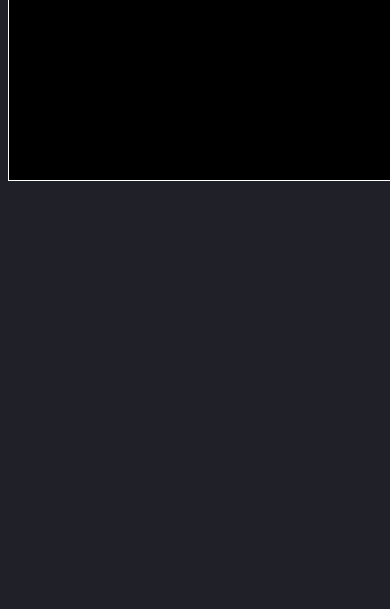
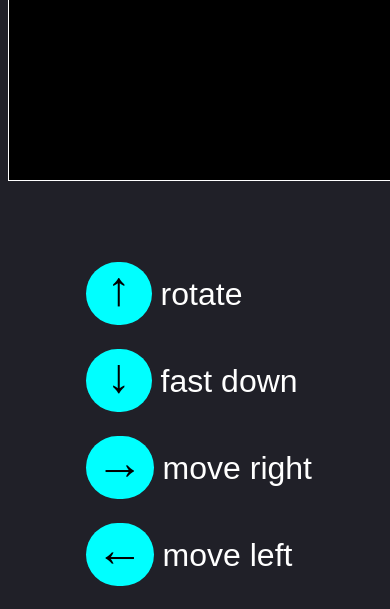
Before and after one commit to dariacherepina/tetris, a plain HTML site: page index.html in a window 390 px wide. Shown: the part 615-1224 px from the top of the page. Before the commit the page ends 844 px from the top, so only its background shows below. Drawn offline with Linux system fonts and the light colour scheme.

Commit message:
Add @media

```diff
--- a/index.html
+++ b/index.html
@@ -14,10 +14,10 @@
     <div class="score">score: <span id="score"></span></div>
         <canvas id="tetris" width="240px" height="400"></canvas>
         <div class="controls">
-            <p><span class="arrow">↑</span> rotate</p>
-            <p><span class="arrow">↓</span> fast down</p>
-            <p><span class="arrow">→</span> move right</p>
-            <p><span class="arrow">←</span> move left</p>
+            <p><span class="arrow up">↑</span> rotate</p>
+            <p><span class="arrow down">↓</span> fast down</p>
+            <p><span class="arrow left">→</span> move right</p>
+            <p><span class="arrow right">←</span> move left</p>
         </div>
     <script src="tetris.js"></script>
 </body>
--- a/style.css
+++ b/style.css
@@ -29,3 +29,46 @@ canvas {
 .arrow {
     font-size: 1.5em;
 }
+@media screen and ( max-width:1024px){
+    body{
+        font-size: 4em;
+    }
+    .controls{
+        top:100%;
+        transform: translateY(0);
+    }
+    p span{
+        color: black;
+    }
+    .arrow{
+        background-color: aqua;
+        border-radius: 6em;
+        padding: 0 33px 10px ;
+        cursor: pointer;
+    }
+    .left,
+    .right{
+        padding: 0 10px 10px ;
+    }
+
+}
+
+@media screen and ( max-width:414px){
+    body{
+        font-size: 2.5em;
+    }
+    .up,
+    .down{
+        padding: 0 24px 10px;
+    }
+}
+
+@media screen and ( max-width:410px){
+    body{
+        font-size: 2em;
+    }
+    .up,
+    .down{
+        padding: 0 21px 10px;
+    }
+}
```
